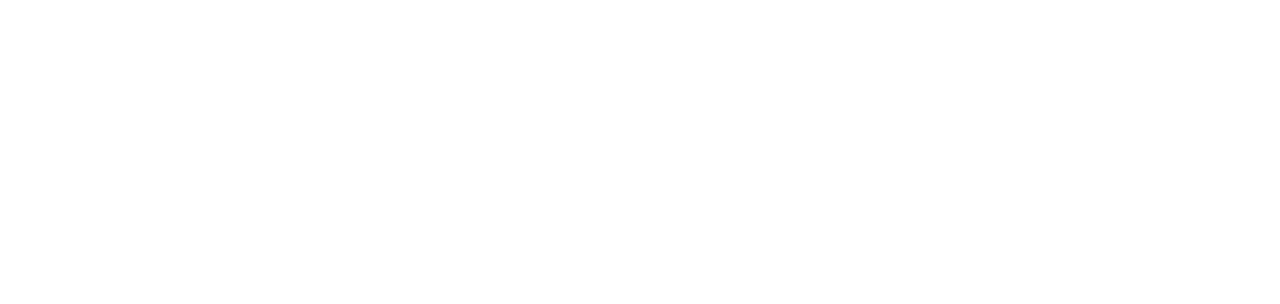
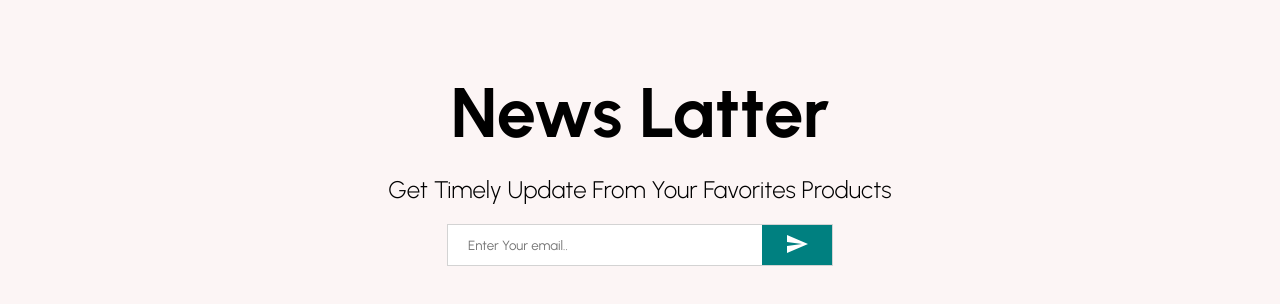
Before and after one commit to Nikunjvadher/React--E-Commerce, a React (Create React App) app: page / in a window 1280 px wide. Shown: the part 2318-2622 px from the top of the page. Before the commit the page ends 2246 px from the top, so only its background shows below. Built offline with nearby package versions, Linux system fonts and the light colour scheme.

Commit message:
Completing Newsletter file

```diff
--- /dev/null
+++ b/src/components/NewsLetter.jsx
@@ -0,0 +1,59 @@
+import { Send } from "@material-ui/icons";
+import React from "react";
+import styled from "styled-components";
+
+const Container = styled.div`
+  height: 60vh;
+  background-color: #fcf5f5;
+  display: flex;
+  justify-content: center;
+  align-items: center;
+  flex-direction: column;
+`;
+const Title = styled.h1`
+    font-size: 70px;
+    margin-bottom: 20px;
+`;
+const Desc = styled.div`
+    font-size: 24px;
+    font-weight: 300;
+    margin-bottom: 20px;
+`;
+const InputContainer = styled.div`
+    width: 30%;
+    height: 40px;
+    background-color: white;
+    display: flex;
+    justify-content: space-between;
+    border: 1px solid lightgray;
+    /* border-radius: 10px; */
+
+`;
+const Input = styled.input`
+    border: none;
+    flex: 5;
+    padding-left: 20px;
+`;
+const Button = styled.button`
+    flex: 1;
+    border: none;
+    background-color: teal;
+    color: white;
+`;
+
+const NewsLetter = () => {
+  return (
+    <Container>
+      <Title>News Latter</Title>
+      <Desc>Get Timely Update From Your Favorites Products</Desc>
+      <InputContainer>
+        <Input placeholder="Enter Your email.." />
+        <Button>
+          <Send />
+        </Button>
+      </InputContainer>
+    </Container>
+  );
+};
+
+export default NewsLetter;
--- a/src/pages/Home.jsx
+++ b/src/pages/Home.jsx
@@ -4,6 +4,7 @@
 import Slider from '../components/Slider'
 import Categories from '../components/Catagories'
 import Products from '../components/Products'
+import NewsLetter from '../components/NewsLetter'
 
 
 
@@ -15,6 +16,7 @@
         <Slider/>
         <Categories/>
         <Products/>
+        <NewsLetter/>
     </div>
   )
 }
```
